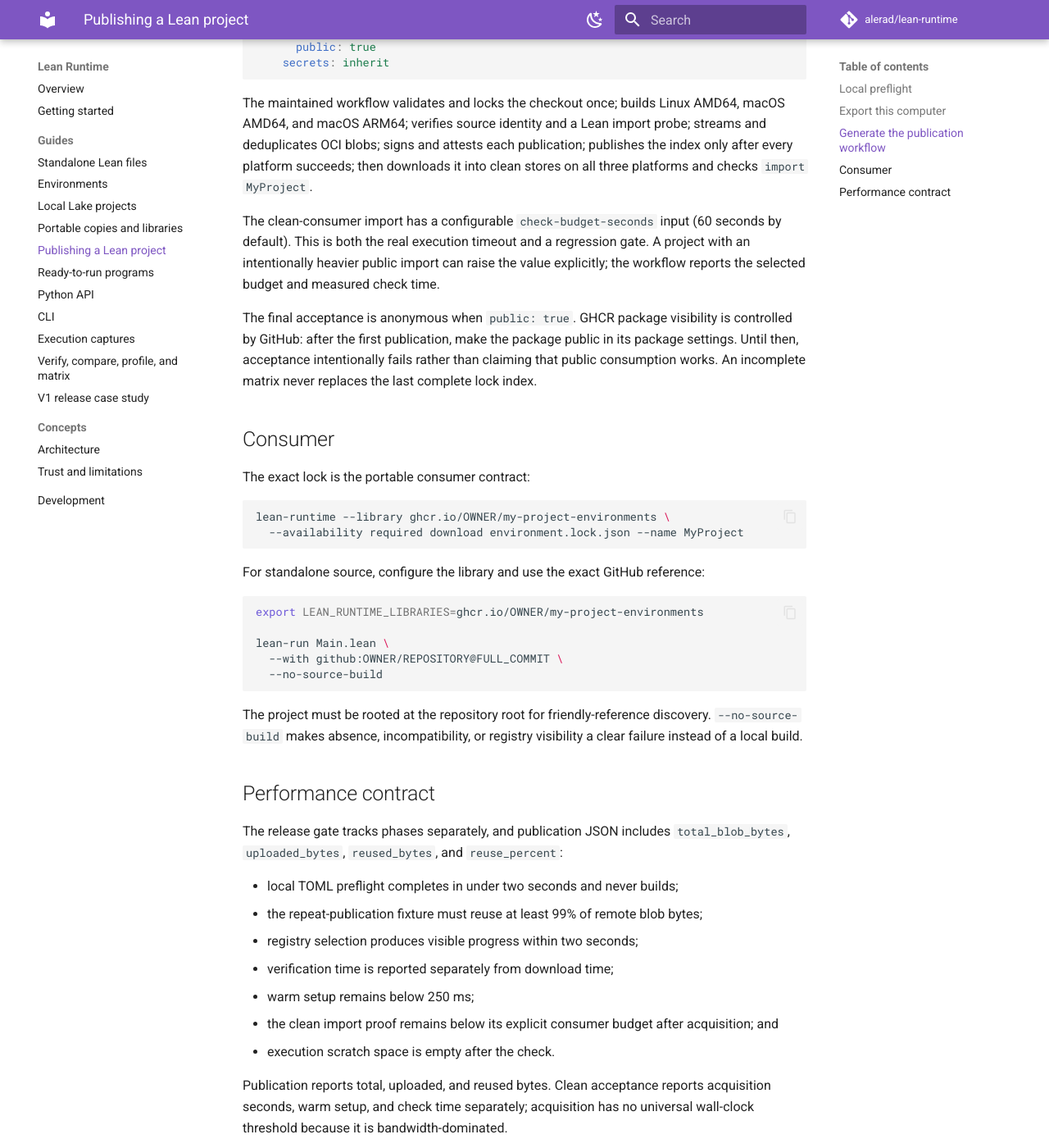
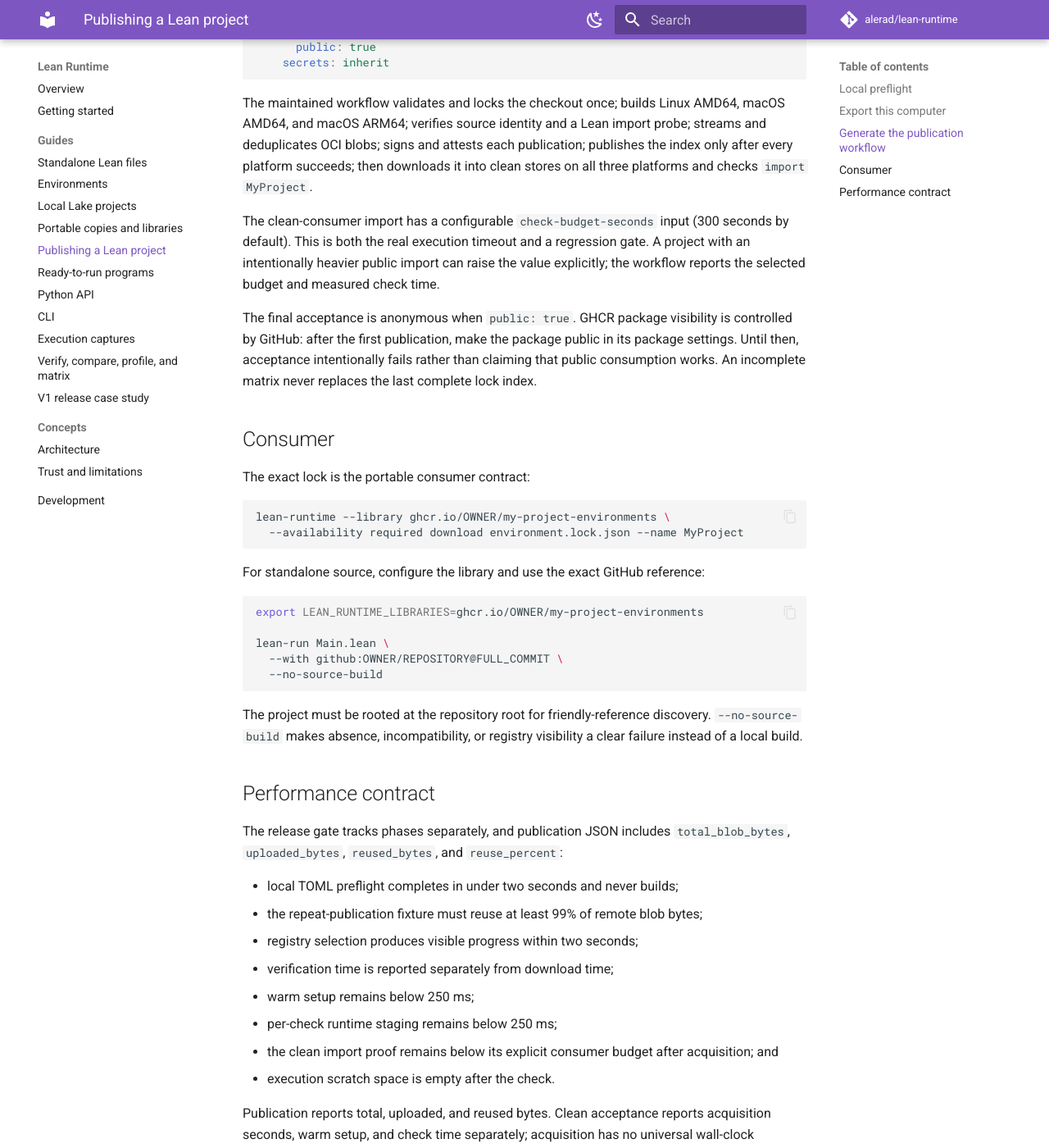
Before and after one commit to alerad/lean-runtime, an MkDocs documentation site: the page built from docs/project-publishing.md, in a window 1280 px wide and 1400 px high, scrolled down 1878 px. Shown: the whole window at 82% size. Built offline with MkDocs 1.6.1 and Material for MkDocs 9.7.7, drawn with Linux system fonts in a browser that asks for light colours; comment, search, counter and statistics services are not loaded.

Commit message:
Gate runtime overhead separately from Lean imports

```diff
--- a/docs/project-publishing.md
+++ b/docs/project-publishing.md
@@ -94,7 +94,7 @@ probe; streams and deduplicates OCI blobs; signs and attests each publication;
 publishes the index only after every platform succeeds; then downloads it into
 clean stores on all three platforms and checks `import MyProject`.
 
-The clean-consumer import has a configurable `check-budget-seconds` input (60
+The clean-consumer import has a configurable `check-budget-seconds` input (300
 seconds by default). This is both the real execution timeout and a regression
 gate. A project with an intentionally heavier public import can raise the value
 explicitly; the workflow reports the selected budget and measured check time.
@@ -138,6 +138,7 @@ The release gate tracks phases separately, and publication JSON includes
 - registry selection produces visible progress within two seconds;
 - verification time is reported separately from download time;
 - warm setup remains below 250 ms;
+- per-check runtime staging remains below 250 ms;
 - the clean import proof remains below its explicit consumer budget after acquisition; and
 - execution scratch space is empty after the check.
 
```
Also changed, not shown: 1 other file.
